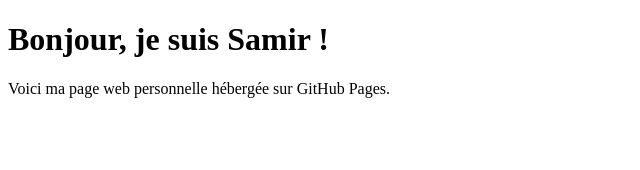
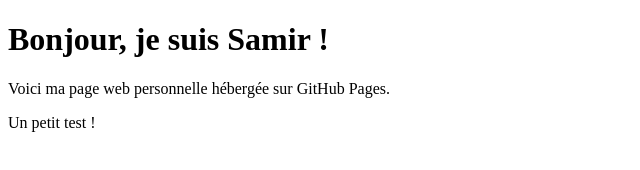
Before and after one commit to samiryoucef/samiryoucef.github.io, a plain HTML site: page index.html in a window 1280 px wide. Shown: the full height of the page, 0-640 px from the left. Drawn offline with Linux system fonts and the light colour scheme.

Commit message:
Update index.html

```diff
--- a/index.html
+++ b/index.html
@@ -5,7 +5,8 @@
     <title>Bienvenue</title>
   </head>
   <body>
-    <h1>Bonjour, je suis Samir !</h1>
+    <h1>Bonjour, je suis Samir ! </h1>
     <p>Voici ma page web personnelle hébergée sur GitHub Pages.</p>
+        <p>Un petit test !</p>
   </body>
 </html>
```
